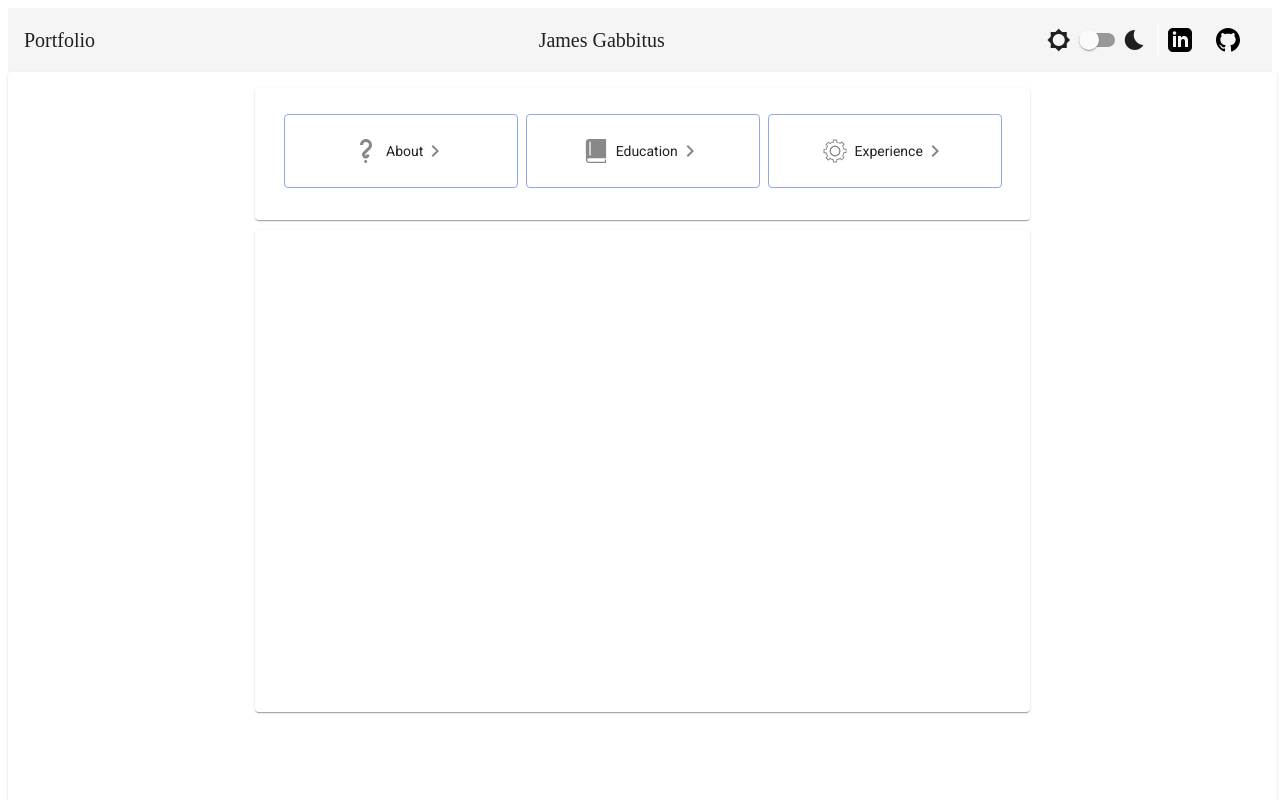
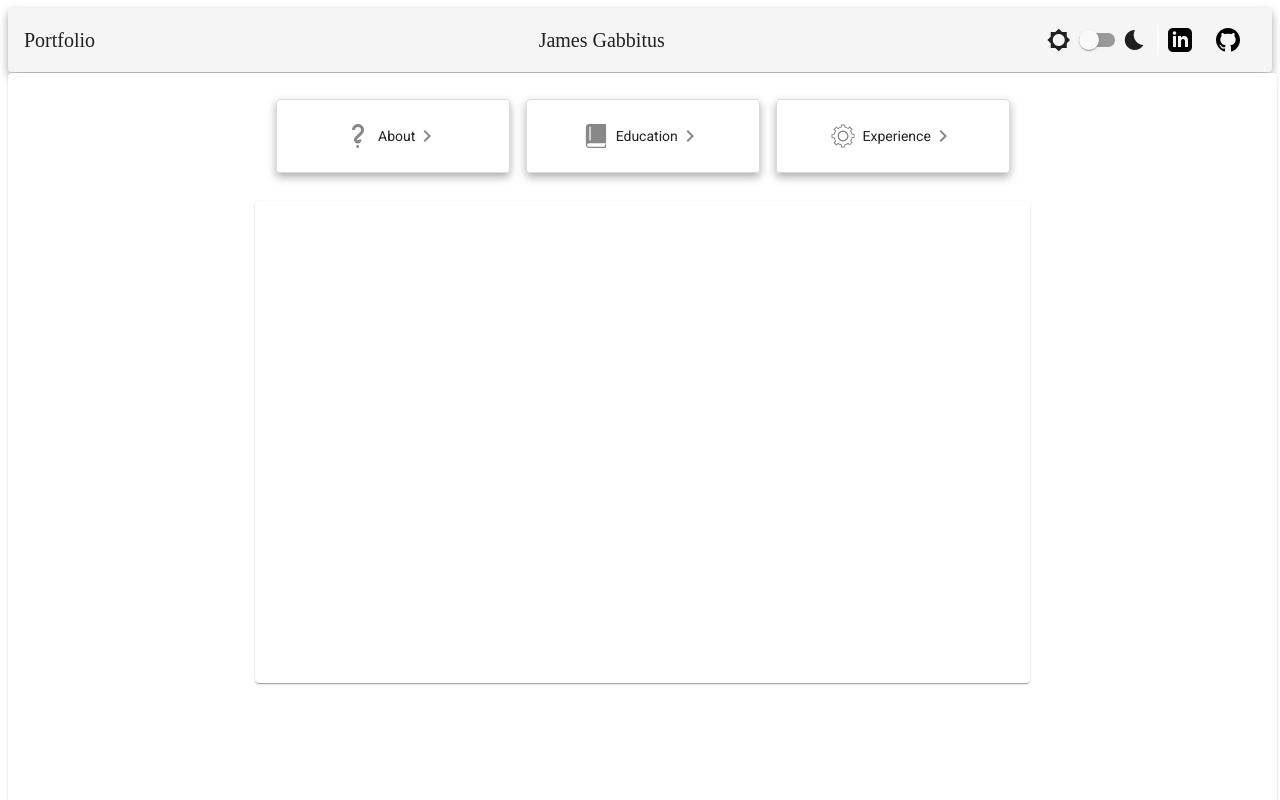
Before and after one commit to JamesGabby/PortfolioAngular, an Angular app: page / in a window 1280 px wide. Shown: the top 800 px of the page. Built offline with nearby package versions, Linux system fonts and the light colour scheme; a web font is replaced by a local one.

Commit message:
committing changes

```diff
--- a/src/app/app.component.html
+++ b/src/app/app.component.html
@@ -1,13 +1,10 @@
 
-
-
-<mat-toolbar class="toolbar" [style.color]="toolbarColor">
+<mat-toolbar class="toolbar" [style.box-shadow]="toolbarShadow">
   Portfolio
   <span class="name-spacer">James Gabbitus</span>
   <span class="mode-spacer"></span>
   <mat-icon class="mr-8">brightness_5</mat-icon>
-  <mat-slide-toggle [formControl]="toggleControl" class="mr-8">
-  </mat-slide-toggle>
+  <mat-slide-toggle [formControl]="toggleControl" class="mr-8"></mat-slide-toggle>
   <mat-icon>bedtime</mat-icon>
 
   <div class="line" [style.background-color]="lineColor"></div>
@@ -29,9 +26,27 @@
 </mat-toolbar>
 
 <mat-card class="main-card">
-  <mat-card class="middle-card">
-    <app-main-buttons></app-main-buttons>
-  </mat-card>
+  <div class="card-container">
+    <a class="card" routerLink="/about" [style.border]="buttonBorders">
+      <svg class="material-icons" xmlns="http://www.w3.org/2000/svg" width="24" height="24" viewBox="0 0 32 32"><path d="M15.676,25.977c-1.336,0-2.59-0.523-3.535-1.469c-0.945-1.105-1.465-2.359-1.465-3.695s0.52-2.59,1.465-3.371l6.688-6.688C19.584,9.996,20,8.992,20,7.926c0-1.07-0.416-2.074-1.172-2.828 c-1.559-1.559-4.096-1.562-5.654,0C12.416,5.852,12,6.855,12,7.926H8c0-2.137,0.834-4.148,2.348-5.66  c3.02-3.023,8.285-3.02,11.309,0.004C23.168,3.777,24,5.785,24,7.926c0,2.137-0.832,4.145-2.344,5.656l-6.688,6.523  c-0.389,0.391-0.389,1.023,0,1.414c0.391,0.391,1.023,0.391,1.414,0c0.254-0.258,0.293-0.555,0.293-0.711h4   c0,1.336-0.52,2.594-1.465,3.699C18.266,25.453,17.012,25.977,15.676,25.977L15.676,25.977z"/>
+        <path d="M17.6,30c0,1.102-0.895,2-2,2s-2-0.898-2-2c0-1.109,0.895-2,2-2S17.6,28.891,17.6,30z"/></svg>
+      <span>About</span>
+      <svg class="material-icons" xmlns="http://www.w3.org/2000/svg" width="24" height="24" viewBox="0 0 24 24"><path d="M10 6L8.59 7.41 13.17 12l-4.58 4.59L10 18l6-6z"/></svg>
+    </a>
+    <a class="card" routerLink="/education" [style.border]="buttonBorders">
+      <svg class="material-icons" xmlns="http://www.w3.org/2000/svg" width="459.319px" height="459.319px" viewBox="0 0 459.319 459.319"><path d="M94.924,366.674h312.874c0.958,0,1.886-0.136,2.778-0.349c0.071,0,0.13,0.012,0.201,0.012  c6.679,0,12.105-5.42,12.105-12.104V12.105C422.883,5.423,417.456,0,410.777,0h-2.955H114.284H94.941  c-32.22,0-58.428,26.214-58.428,58.425c0,0.432,0.085,0.842,0.127,1.259c-0.042,29.755-0.411,303.166-0.042,339.109  c-0.023,0.703-0.109,1.389-0.109,2.099c0,30.973,24.252,56.329,54.757,58.245c0.612,0.094,1.212,0.183,1.847,0.183h317.683  c6.679,0,12.105-5.42,12.105-12.105v-45.565c0-6.68-5.427-12.105-12.105-12.105s-12.105,5.426-12.105,12.105v33.461H94.924  c-18.395,0-33.411-14.605-34.149-32.817c0.018-0.325,0.077-0.632,0.071-0.963c-0.012-0.532-0.03-1.359-0.042-2.459  C61.862,380.948,76.739,366.674,94.924,366.674z M103.178,58.425c0-6.682,5.423-12.105,12.105-12.105s12.105,5.423,12.105,12.105  V304.31c0,6.679-5.423,12.105-12.105,12.105s-12.105-5.427-12.105-12.105V58.425z"/></svg>
+      <span>Education</span>
+      <svg class="material-icons" xmlns="http://www.w3.org/2000/svg" width="24" height="24" viewBox="0 0 24 24"><path d="M10 6L8.59 7.41 13.17 12l-4.58 4.59L10 18l6-6z"/></svg>
+    </a>
+    <a class="card" routerLink="/experience" [style.border]="buttonBorders">
+      <svg class="material-icons" xmlns="http://www.w3.org/2000/svg" width="24" height="24" viewBox="0 0 512 512"><path d="m501,300.8v-91.7h-45.3c-5.3-22.4-14.3-43.3-26.4-62.1l32.9-32.7-64.9-64.6-33.4,33.3c-18.8-11.5-39.6-19.9-61.8-24.8v-47.2h-92.1v48.3c-22,5.4-42.6,14.4-61.1,26.4l-34.2-34-64.9,64.6 35.3,35.2c-2.8,4.6-5.3,9.2-7.7,14-7.5,14.3-13.2,30-17.1,45.7h-49.3v91.7h50.3c1.5,6 3.3,11.9 5.3,17.8 0.1,0.4 0.3,0.8 0.4,1.2 0,0.1 0.1,0.2 0.1,0.4 4.9,14.2 11.3,27.7 19.1,40.2l-35.5,35.3 64.9,64.6 35.1-34.9c18.3,11.5 38.6,20.2 60.2,25.4v48.1h91.1v-47.1c22.7-5 44-13.7 63.1-25.6l32.2,32 64.9-64.6-32.1-31.9c12-19.1 20.9-40.3 26-62.9h44.9zm-94.8,64l29.9,29.8-36.6,36.5-29.5-29.4c-24.7,18.9-54.4,31.7-86.7,36v42.4h-51.3v-42.7c-31.5-4.6-60.4-17.2-84.6-35.7l-31.6,31.5-36.6-36.5 32.4-31.3c-17.9-24-30-52.4-34.4-83.4h-45.3v-51.1h44l1.5-3.6c4.7-29.7 16.5-57.1 33.6-80.3l-32-31.9 36.6-36.5 31,31.9c24-18.5 52.8-31.2 84.1-36v-42.7h51.3v42.3c32,4.1 61.3,16.4 86,34.8l30.3-30.1 35.6,36.5-29.6,29.5c18.2,23.8 30.7,52.2 35.5,83.1h45.4v51.1h-44.7c-3.9,31.8-16.1,61.1-34.3,85.8z"/>      <path d="m257,143.4c-61.8,0-113.1,50-113.1,112.6s51.4,112.6 113.1,112.6 113.1-51.1 113.1-112.6-51.3-112.6-113.1-112.6zm0,204.3c-51.3,0-92.1-40.7-92.1-91.7 0-51.1 41.9-91.7 92.1-91.7s92.1,40.7 92.1,91.7c0.1,51.1-41.8,91.7-92.1,91.7z"/>
+        <path d="m257,143.4c-61.8,0-113.1,50-113.1,112.6s51.4,112.6 113.1,112.6 113.1-51.1 113.1-112.6-51.3-112.6-113.1-112.6zm0,204.3c-51.3,0-92.1-40.7-92.1-91.7 0-51.1 41.9-91.7 92.1-91.7s92.1,40.7 92.1,91.7c0.1,51.1-41.8,91.7-92.1,91.7z"/>
+        <line fill="none" y1="501" x1="303.1" y2="501" x2="302.1"/>
+      </svg>
+      <span>Experience</span>
+      <svg class="material-icons" xmlns="http://www.w3.org/2000/svg" width="24" height="24" viewBox="0 0 24 24"><path d="M10 6L8.59 7.41 13.17 12l-4.58 4.59L10 18l6-6z"/></svg>
+    </a>
+  </div>
   <mat-card class="router-card">
     <router-outlet></router-outlet>
   </mat-card>
--- a/src/app/app.component.ts
+++ b/src/app/app.component.ts
@@ -12,8 +12,10 @@ export class AppComponent implements OnInit {
   title = 'MyPortfolio';
   svgColor = 'black';
   toggleControl = new FormControl(false);
-  toolbarColor = '';
   lineColor = 'black';
+  toolbarShadow = '';
+  buttonBorders = '1px solid #DCDCDC';
+  fill = 'yellow'
 
   @HostBinding('class') className = '';
 
@@ -25,10 +27,17 @@ export class AppComponent implements OnInit {
         this.className = darkClassName;
         this.svgColor = 'white';
         this.lineColor = 'white';
+        this.toolbarShadow = '0 4px 8px 0 #4666FF';
+        this.buttonBorders = '1px solid #A1B1FF';
+
+
       } else {
         this.className = '';
         this.svgColor = 'black'
         this.lineColor = 'black';
+        this.toolbarShadow = '';
+        this.buttonBorders = '1px solid #DCDCDC';
+
       }
 
     });
--- a/src/app/app.module.ts
+++ b/src/app/app.module.ts
@@ -10,7 +10,6 @@ import { ReactiveFormsModule } from '@angular/forms';
 import { AppRoutingModule } from './app-routing.module';
 import { AppComponent } from './app.component';
 import { BrowserAnimationsModule } from '@angular/platform-browser/animations';
-import { MainButtonsComponent } from 'src/main-buttons/main-buttons.component';
 import { RouterModule } from '@angular/router';
 import { ExperienceComponent } from 'src/experience/experience.component';
 import { AboutComponent } from 'src/about/about.component';
@@ -18,8 +17,7 @@ import { EducationComponent } from 'src/education/education.component';
 
 @NgModule({
   declarations: [
-    AppComponent,
-    MainButtonsComponent
+    AppComponent
   ],
   imports: [
     BrowserModule,
--- a/src/main-buttons/main-buttons.component.html
+++ /dev/null
@@ -1,35 +0,0 @@
-
-<div class="card-container">
-  <a class="card" routerLink="/about">
-    <svg class="material-icons" xmlns="http://www.w3.org/2000/svg" width="24" height="24" viewBox="0 0 32 32"><path d="M15.676,25.977c-1.336,0-2.59-0.523-3.535-1.469c-0.945-1.105-1.465-2.359-1.465-3.695
-      s0.52-2.59,1.465-3.371l6.688-6.688C19.584,9.996,20,8.992,20,7.926c0-1.07-0.416-2.074-1.172-2.828
-      c-1.559-1.559-4.096-1.562-5.654,0C12.416,5.852,12,6.855,12,7.926H8c0-2.137,0.834-4.148,2.348-5.66
-      c3.02-3.023,8.285-3.02,11.309,0.004C23.168,3.777,24,5.785,24,7.926c0,2.137-0.832,4.145-2.344,5.656l-6.688,6.523
-      c-0.389,0.391-0.389,1.023,0,1.414c0.391,0.391,1.023,0.391,1.414,0c0.254-0.258,0.293-0.555,0.293-0.711h4
-      c0,1.336-0.52,2.594-1.465,3.699C18.266,25.453,17.012,25.977,15.676,25.977L15.676,25.977z"/>
-      <path d="M17.6,30c0,1.102-0.895,2-2,2s-2-0.898-2-2c0-1.109,0.895-2,2-2S17.6,28.891,17.6,30z"/></svg>
-    <span>About</span>
-    <svg class="material-icons" xmlns="http://www.w3.org/2000/svg" width="24" height="24" viewBox="0 0 24 24"><path d="M10 6L8.59 7.41 13.17 12l-4.58 4.59L10 18l6-6z"/></svg>    </a>
-
-  <a class="card" routerLink="/education">
-    <svg class="material-icons" xmlns="http://www.w3.org/2000/svg" width="459.319px" height="459.319px" viewBox="0 0 459.319 459.319"><path d="M94.924,366.674h312.874c0.958,0,1.886-0.136,2.778-0.349c0.071,0,0.13,0.012,0.201,0.012
-      c6.679,0,12.105-5.42,12.105-12.104V12.105C422.883,5.423,417.456,0,410.777,0h-2.955H114.284H94.941
-      c-32.22,0-58.428,26.214-58.428,58.425c0,0.432,0.085,0.842,0.127,1.259c-0.042,29.755-0.411,303.166-0.042,339.109
-      c-0.023,0.703-0.109,1.389-0.109,2.099c0,30.973,24.252,56.329,54.757,58.245c0.612,0.094,1.212,0.183,1.847,0.183h317.683
-      c6.679,0,12.105-5.42,12.105-12.105v-45.565c0-6.68-5.427-12.105-12.105-12.105s-12.105,5.426-12.105,12.105v33.461H94.924
-      c-18.395,0-33.411-14.605-34.149-32.817c0.018-0.325,0.077-0.632,0.071-0.963c-0.012-0.532-0.03-1.359-0.042-2.459
-      C61.862,380.948,76.739,366.674,94.924,366.674z M103.178,58.425c0-6.682,5.423-12.105,12.105-12.105s12.105,5.423,12.105,12.105
-      V304.31c0,6.679-5.423,12.105-12.105,12.105s-12.105-5.427-12.105-12.105V58.425z"/></svg>
-    <span>Education</span>
-    <svg class="material-icons" xmlns="http://www.w3.org/2000/svg" width="24" height="24" viewBox="0 0 24 24"><path d="M10 6L8.59 7.41 13.17 12l-4.58 4.59L10 18l6-6z"/></svg>
-  </a>
-
-  <a class="card" routerLink="/experience">
-    <svg class="material-icons" xmlns="http://www.w3.org/2000/svg" width="24" height="24" viewBox="0 0 512 512"><path d="m501,300.8v-91.7h-45.3c-5.3-22.4-14.3-43.3-26.4-62.1l32.9-32.7-64.9-64.6-33.4,33.3c-18.8-11.5-39.6-19.9-61.8-24.8v-47.2h-92.1v48.3c-22,5.4-42.6,14.4-61.1,26.4l-34.2-34-64.9,64.6 35.3,35.2c-2.8,4.6-5.3,9.2-7.7,14-7.5,14.3-13.2,30-17.1,45.7h-49.3v91.7h50.3c1.5,6 3.3,11.9 5.3,17.8 0.1,0.4 0.3,0.8 0.4,1.2 0,0.1 0.1,0.2 0.1,0.4 4.9,14.2 11.3,27.7 19.1,40.2l-35.5,35.3 64.9,64.6 35.1-34.9c18.3,11.5 38.6,20.2 60.2,25.4v48.1h91.1v-47.1c22.7-5 44-13.7 63.1-25.6l32.2,32 64.9-64.6-32.1-31.9c12-19.1 20.9-40.3 26-62.9h44.9zm-94.8,64l29.9,29.8-36.6,36.5-29.5-29.4c-24.7,18.9-54.4,31.7-86.7,36v42.4h-51.3v-42.7c-31.5-4.6-60.4-17.2-84.6-35.7l-31.6,31.5-36.6-36.5 32.4-31.3c-17.9-24-30-52.4-34.4-83.4h-45.3v-51.1h44l1.5-3.6c4.7-29.7 16.5-57.1 33.6-80.3l-32-31.9 36.6-36.5 31,31.9c24-18.5 52.8-31.2 84.1-36v-42.7h51.3v42.3c32,4.1 61.3,16.4 86,34.8l30.3-30.1 35.6,36.5-29.6,29.5c18.2,23.8 30.7,52.2 35.5,83.1h45.4v51.1h-44.7c-3.9,31.8-16.1,61.1-34.3,85.8z"/>      <path d="m257,143.4c-61.8,0-113.1,50-113.1,112.6s51.4,112.6 113.1,112.6 113.1-51.1 113.1-112.6-51.3-112.6-113.1-112.6zm0,204.3c-51.3,0-92.1-40.7-92.1-91.7 0-51.1 41.9-91.7 92.1-91.7s92.1,40.7 92.1,91.7c0.1,51.1-41.8,91.7-92.1,91.7z"/>
-      <path d="m257,143.4c-61.8,0-113.1,50-113.1,112.6s51.4,112.6 113.1,112.6 113.1-51.1 113.1-112.6-51.3-112.6-113.1-112.6zm0,204.3c-51.3,0-92.1-40.7-92.1-91.7 0-51.1 41.9-91.7 92.1-91.7s92.1,40.7 92.1,91.7c0.1,51.1-41.8,91.7-92.1,91.7z"/>
-      <line fill="none" y1="501" x1="303.1" y2="501" x2="302.1"/>
-    </svg>
-    <span>Experience</span>
-    <svg class="material-icons" xmlns="http://www.w3.org/2000/svg" width="24" height="24" viewBox="0 0 24 24"><path d="M10 6L8.59 7.41 13.17 12l-4.58 4.59L10 18l6-6z"/></svg>
-  </a>
-</div>
--- a/src/styles.scss
+++ b/src/styles.scss
@@ -48,12 +48,14 @@ $angular-dark-theme: mat.define-dark-theme(
     font-family: Aclonica;
     top: 0;
     right: 0;
+    box-shadow: 0 4px 8px 0 rgba(114, 108, 117, 0.637);
+    border-radius: 4px;
 }
 
 .main-card {
     height: 1000px;
     width: 97.9%;
-    margin-top: 0;
+    margin-top: 1px;
 }
 
 .middle-card {
@@ -64,7 +66,7 @@ $angular-dark-theme: mat.define-dark-theme(
 
 .router-card {
     margin: auto;
-    margin-top: 10px;
+    margin-top: 12px;
     height: 450px;
     width: 60%;
 }
@@ -80,13 +82,11 @@ $angular-dark-theme: mat.define-dark-theme(
 .toolbar #twitter-logo {
     margin: 0 8px;
     margin-top: 23%;
-
 }
 
 .toolbar #youtube-logo {
     margin: 0 16px;
     margin-top: 17%;
-
 }
 
 .toolbar #twitter-logo:hover,
@@ -138,10 +138,11 @@ svg.material-icons:not(:last-child) {
   align-items: center;
   transition: all 0.2s ease-in-out;
   line-height: 24px;
+  box-shadow: 0 4px 8px 0 rgba(114, 108, 117, 0.562);
 }
 
 .card-container .card:not(:last-child) {
-  margin-right: 0;
+  margin-right: 8px;
 }
 
 .card-container .card:not(.highlight-card) {
```
Also changed, not shown: src/main-buttons/main-buttons.component.ts (deleted, +0 -9 lines), src/main-buttons/main-buttons.component.css (deleted).
